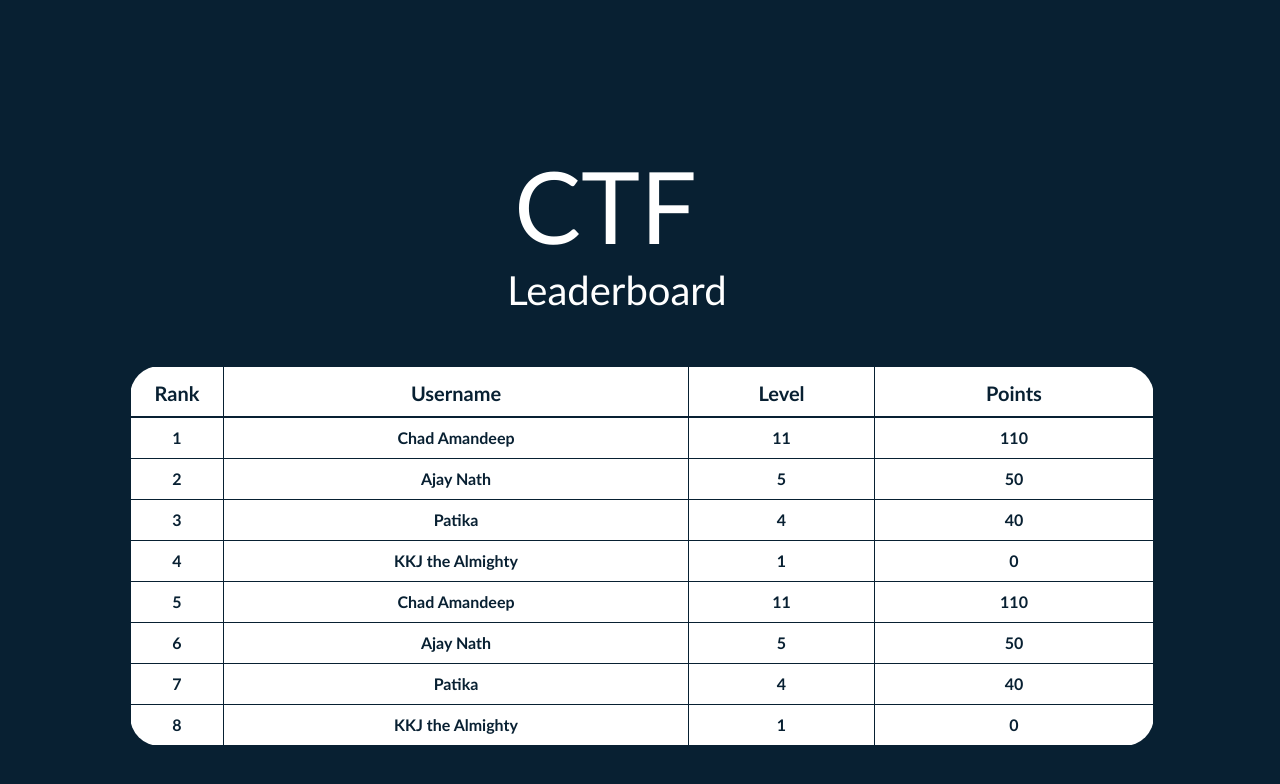
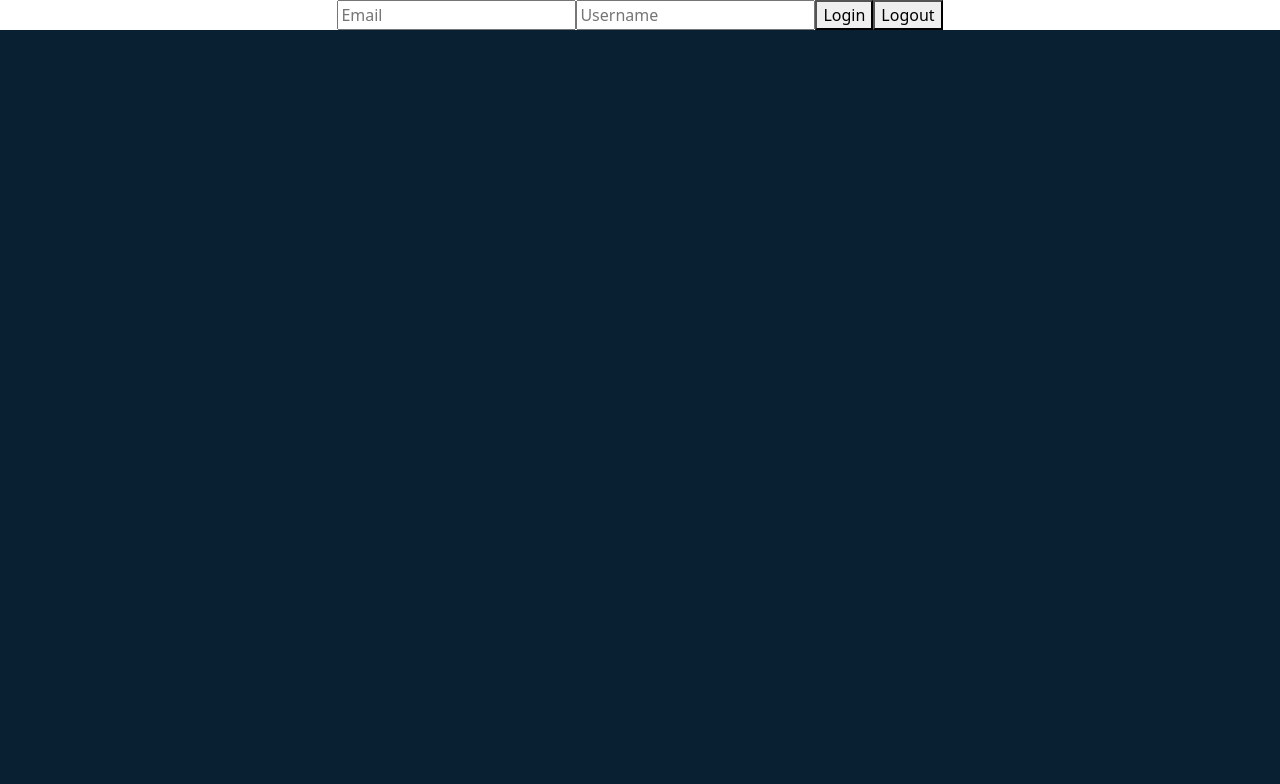
Before and after one commit to iiitv/CTF-frontend, a React (Create React App) app: page / in a window 1280 px wide. Shown: the top 784 px of the page. Built offline with nearby package versions, Linux system fonts and the light colour scheme.

Commit message:
implemented authenticate state using redux

```diff
--- a/package.json
+++ b/package.json
@@ -3,14 +3,17 @@
   "version": "0.1.0",
   "private": true,
   "dependencies": {
+    "@reduxjs/toolkit": "^1.6.2",
     "@testing-library/jest-dom": "^5.11.4",
     "@testing-library/react": "^11.1.0",
     "@testing-library/user-event": "^12.1.10",
     "bootstrap": "^5.1.1",
     "react": "^17.0.2",
     "react-dom": "^17.0.2",
+    "react-redux": "^7.2.5",
     "react-router-dom": "^5.3.0",
     "react-scripts": "4.0.3",
+    "redux": "^4.1.1",
     "web-vitals": "^1.0.1"
   },
   "scripts": {
--- a/src/App.js
+++ b/src/App.js
@@ -1,10 +1,16 @@
 import './App.css';
-import Leaderboard from './components/leaderboard';
+import { Route } from 'react-router';
+import { BrowserRouter } from 'react-router-dom';
+import Leaderboard from './components/leaderboard/leaderboard/leaderboard';
 import 'bootstrap/dist/css/bootstrap.min.css'
+import Login from './components/login';
 function App() {
   return (
     <div className="App">
-      <Leaderboard/>
+      <BrowserRouter>
+        <Route exact path = "/" component={Login}/>
+        <Route exact path= "/leaderboard" component={Leaderboard}  />
+      </BrowserRouter>
     </div>
   );
 }
--- /dev/null
+++ b/src/components/login.jsx
@@ -0,0 +1,38 @@
+import React from 'react'
+import { useState ,useEffect } from 'react'
+import { useDispatch , useSelector} from 'react-redux'
+import { login, logout } from "../features/user"
+function Login() {
+    const dispatch = useDispatch()
+    const [userName, setuserName] = useState("")
+    const [email, setemail] = useState("")
+    const [isLogin, setIsLogin] = useState(false)
+    const user = useSelector( (state) => state.user.value)
+    useEffect(() => {
+        console.log(user)
+    }, [user])
+
+    const loginHandler = () => {
+        setIsLogin(true)
+        dispatch(login({
+            name:userName,
+            email:email,
+            isAuthenticate:true
+        }))
+    }
+    const logoutHandler = () => {
+        setIsLogin(true)
+        dispatch(logout())
+    }
+    return (
+        <div>
+            <input type="text" placeholder="Email" onChange={(e)=>{setemail(e.target.value)}}/>
+            <input type="text" placeholder="Username" onChange={(e)=>{setuserName(e.target.value)}}/>
+            <button onClick={loginHandler}> Login </button>
+            <button onClick={logoutHandler}> Logout </button>
+            {isLogin && <h1>{user.name}</h1>}
+        </div>
+    )
+}
+
+export default Login
--- /dev/null
+++ b/src/features/user.js
@@ -0,0 +1,20 @@
+import { createSlice } from "@reduxjs/toolkit"
+const initialStateValue = {
+        name : "",
+        email : "",
+        isAuthenticate : false
+};
+const userSlice = createSlice({
+    name : "user",
+    initialState : {value : initialStateValue},
+    reducers : {
+        login : (state,action) => {
+            state.value = action.payload;
+        },
+        logout: (state) => {
+            state.value = initialStateValue;
+          },
+    }
+})
+export const { login, logout } = userSlice.actions;
+export default userSlice.reducer
--- a/src/index.js
+++ b/src/index.js
@@ -3,10 +3,19 @@ import ReactDOM from 'react-dom';
 import './index.css';
 import App from './App';
 import reportWebVitals from './reportWebVitals';
-
+import {configureStore} from '@reduxjs/toolkit'
+import { Provider } from 'react-redux';
+import userReducer from "./features/user";
+const store = configureStore({
+  reducer: {
+    user: userReducer,
+  },
+});
 ReactDOM.render(
   <React.StrictMode>
-    <App />
+    <Provider store={store}>
+      <App />
+    </Provider>
   </React.StrictMode>,
   document.getElementById('root')
 );
```
Also changed, not shown: src/components/leaderboard/leaderboard/leaderboard.css (renamed from src/components/leaderboard.css), src/components/leaderboard/leaderboard/leaderboard.jsx (renamed from src/components/leaderboard.jsx), 1 other file (tests, documents, lock files or other folders).
